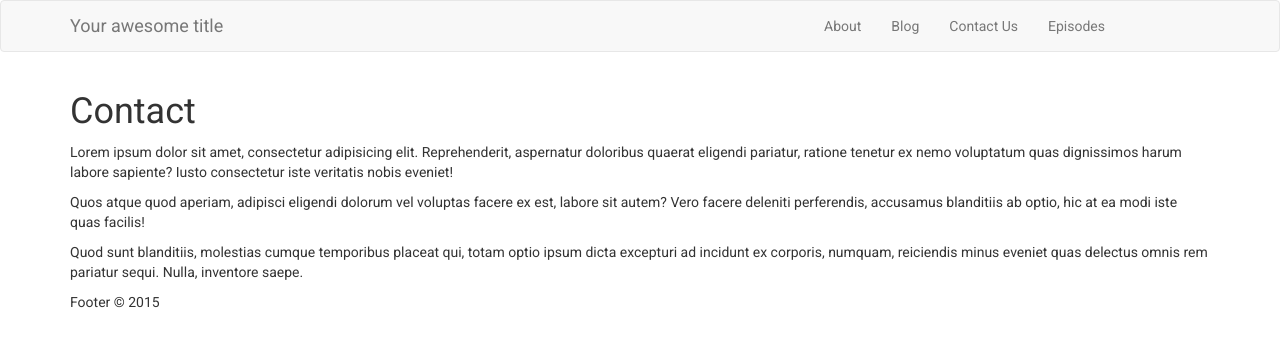
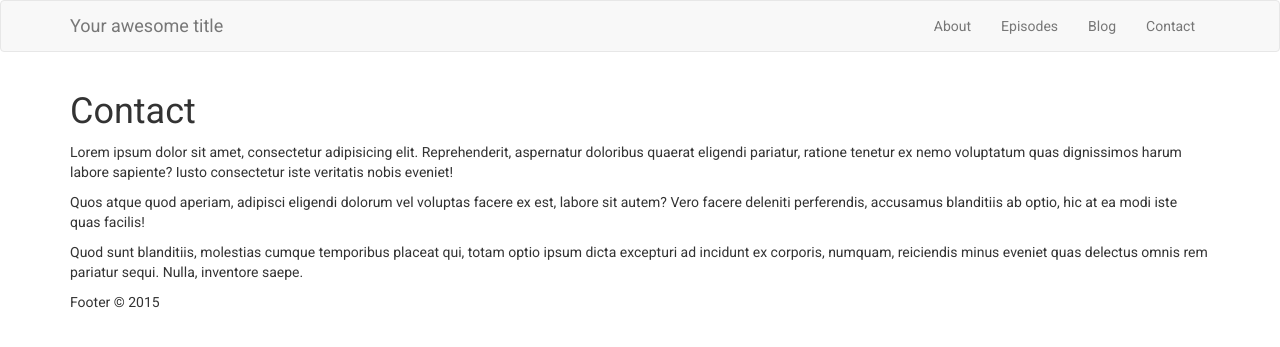
Before and after one commit to CodeAstra-Bootcamp/tbbt, a Jekyll site: the page built from contact.html, in a window 1280 px wide. Shown: the top 347 px of the page. Built offline with Jekyll 4.4.1, drawn with Linux system fonts in a browser that asks for light colours.

```diff
--- a/_includes/links.html
+++ b/_includes/links.html
@@ -1,7 +1,10 @@
-{% for page in site.pages %}
-  {% if include.param == "show-li" %}
-    <li><a href="{{ page.permalink | prepend: site.baseurl }}">{{page.title}}</a></li>
-  {% else %}
-    <a href="{{ page.permalink | prepend: site.baseurl }}">{{page.title}}</a>
+{% assign pages = (site.pages | sort: 'position') %}
+{% for page in pages %}
+  {% if page.position %}
+    {% if include.param == "show-li" %}
+      <li><a href="{{ page.permalink | prepend: site.baseurl }}">{{page.title}}</a></li>
+    {% else %}
+      <a href="{{ page.permalink | prepend: site.baseurl }}">{{page.title}}</a>
+    {% endif %}
   {% endif %}
 {% endfor %}
--- a/about.html
+++ b/about.html
@@ -2,6 +2,7 @@
 layout: page
 title: About
 permalink: /about/
+position: 1
 ---
 
 <h1>About</h1>
--- a/blog.html
+++ b/blog.html
@@ -2,6 +2,7 @@
 layout: page
 title: Blog
 permalink: /blog/
+position: 3
 ---
 
 <div class="home">
--- a/contact.html
+++ b/contact.html
@@ -1,7 +1,8 @@
 ---
 layout: page
-title: Contact Us
+title: Contact
 permalink: /contact/
+position: 4
 ---
 
 <h1>Contact</h1>
--- a/episodes.html
+++ b/episodes.html
@@ -2,6 +2,7 @@
 layout: page
 title: Episodes
 permalink: /episodes/
+position: 2
 ---
 
 <h1>Episodes</h1>
```
